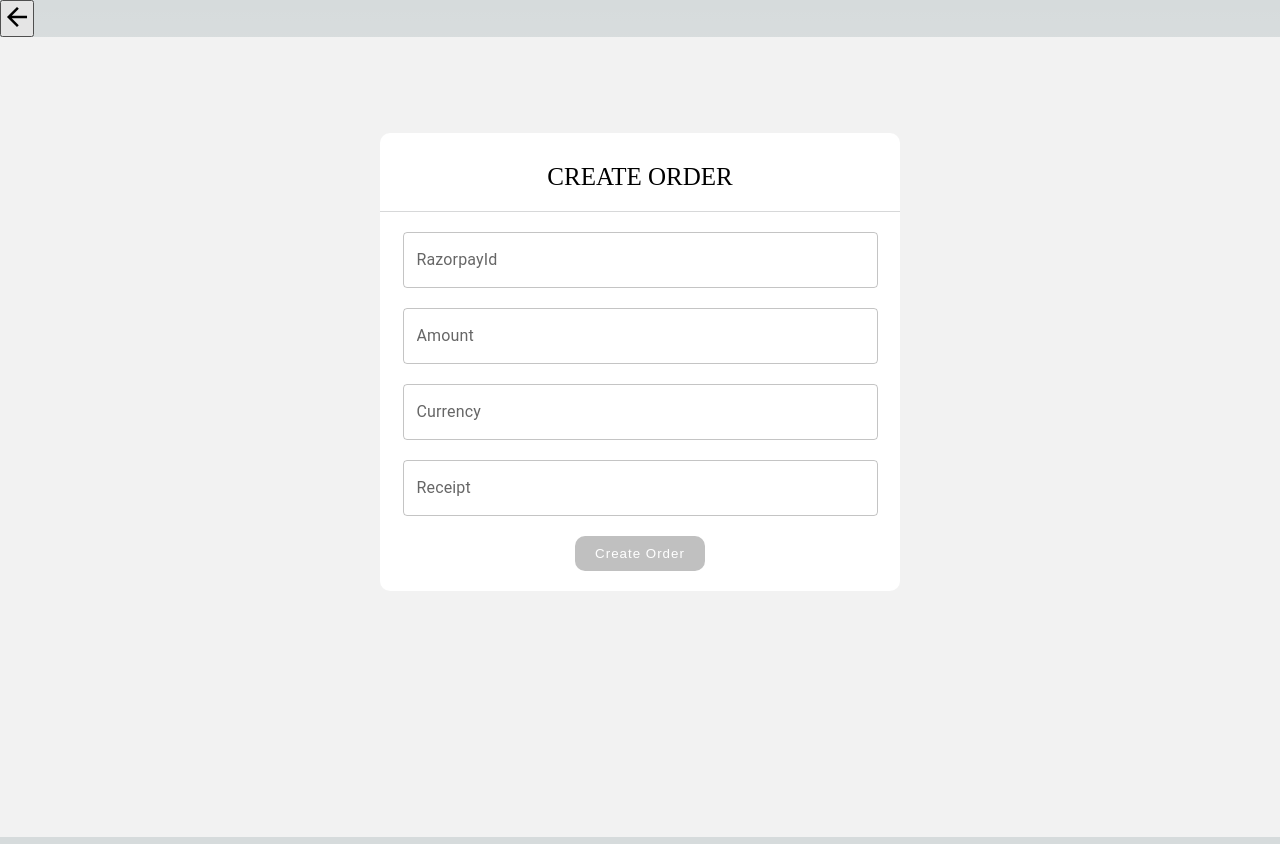
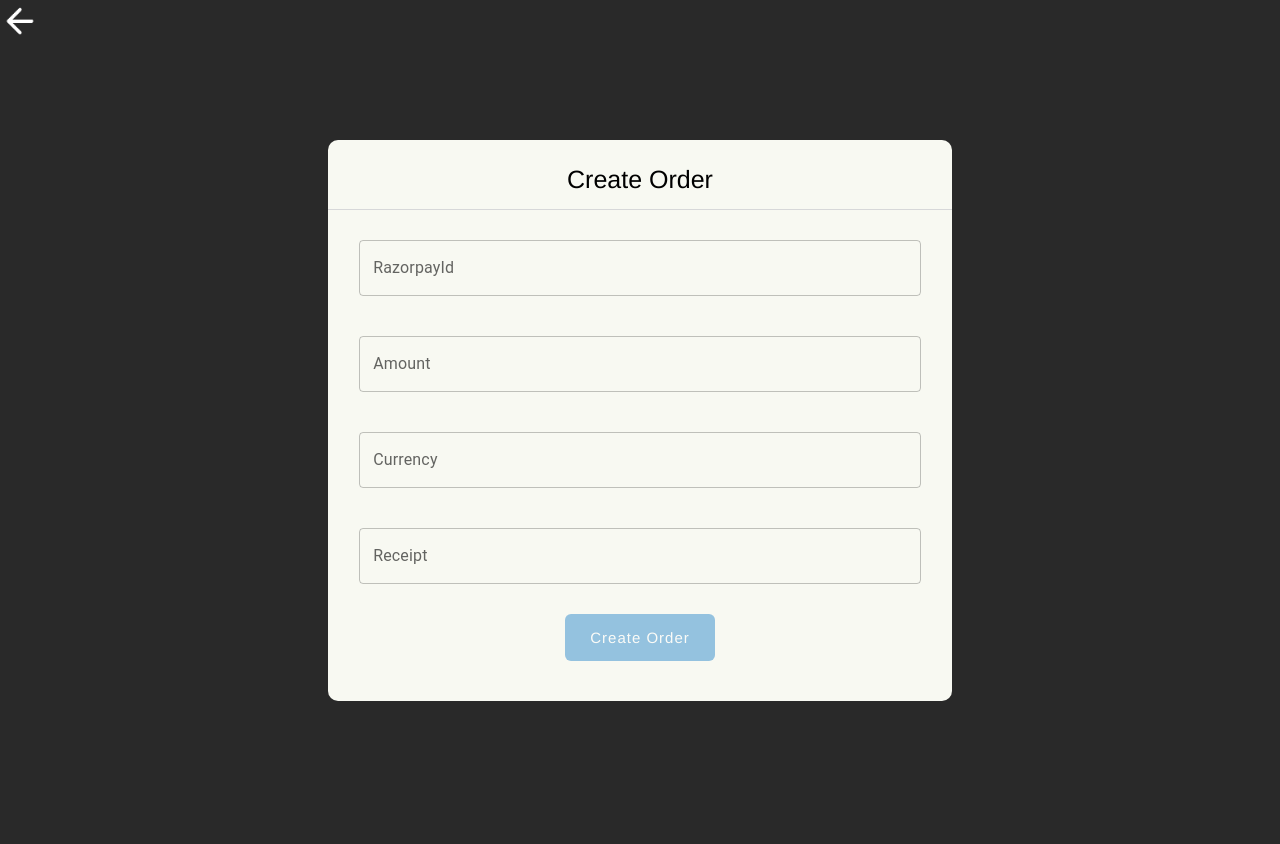
Before and after one commit to 3dwesupport/razorpay-example-nextjs, a Next.js app: page /createOrder in a window 1280 px wide. Built offline with nearby package versions, Linux system fonts and the light colour scheme.

Commit message:
fixing the UI of gatway razorpay

```diff
--- a/src/pages/createOrder.tsx
+++ b/src/pages/createOrder.tsx
@@ -4,8 +4,9 @@ import styles from '@/styles/Home.module.css'
 import {Container, createTheme, TextField, ThemeProvider} from "@mui/material";
 import {useRouter} from "next/router";
 import {Loading} from "@/Component/Loading";
-import {IoMdArrowBack} from "react-icons/io";
 const theme = createTheme();
+import backButton from "../../public/backButton.png"
+import Image from "next/image";
 
 /**
  * Render Create Order Screen
@@ -50,10 +51,13 @@ const CreateOrder = () => {
     }
     return (
         <div>
-            {!isActive && <button className={"styles.backButton"}
-                                  onClick={() => router.back()}>
-                <IoMdArrowBack size={30}/>
-            </button>
+            {!isActive && <div className={styles.backBtnStyle}>
+               <Image src={backButton} alt={""}
+                      width={40}
+                      height={40}
+                      onClick={() => router.back()}
+               />
+            </div>
             }
             <div className={styles.main}>
                 <ThemeProvider theme={theme}>
@@ -64,7 +68,7 @@ const CreateOrder = () => {
                                 :
                                 <div className={styles.App}>
                                     <div className={styles.tab}>
-                                        <div className={styles.heading}>CREATE ORDER</div>
+                                        <div className={styles.heading}>Create Order</div>
                                         <div className={styles.horizontalLine}></div>
                                         <div className={styles.form}>
                                             <div className={styles.textInput}>
@@ -104,7 +108,7 @@ const CreateOrder = () => {
                                                            onChange={(e: any) => setReceipt(e.target.value)}
                                                 />
                                             </div>
-                                            <div>
+                                            <div className={styles.buttonStyle}>
                                                 <button disabled={handleDisabled()}
                                                         className={`${handleDisabled() ? styles.btn : styles.enabled}`}
                                                         onClick={handleCreateOrder}>Create Order
--- a/src/pages/index.tsx
+++ b/src/pages/index.tsx
@@ -34,7 +34,7 @@ export default function Home() {
         <>
             <div className={styles.home}>
                 <div className={styles.tab}>
-                    <div className={styles.heading}>PAYMENT GATEWAY</div>
+                    <div className={styles.heading}>Payment Gateway</div>
                     <div className={styles.horizontalLine}></div>
                     <div className={styles.selectInput}>
                         <SelectInputBox
@@ -57,7 +57,7 @@ export default function Home() {
                             items={availableOptions.map((type: any) => type.options)}
                             onFieldChange={(e: any) => handleOptions(e)}
                         />
-                        <div className={styles.selectInput}>
+                        <div className={styles.btnStyle}>
                             <button disabled={handleDisabled()}
                                     className={`${handleDisabled() ? styles.btn : styles.enabled}`}
                                     onClick={handleSubmit}>Submit
--- a/src/styles/Home.module.css
+++ b/src/styles/Home.module.css
@@ -6,7 +6,7 @@
     padding: 6rem;
     min-height: 100vh;
     text-align: center;
-    background-color: #f2f2f2;
+    background-color: #292929;
 }
 
 .home {
@@ -15,20 +15,19 @@
     align-items: center;
     min-height: 100vh;
     text-align: center;
-
-}
-.button {
-    background-color: red;
+    background-color: #292929;
 }
 
 .backButton {
     display: flex;
 }
 
-
-
-
-
+.backBtnStyle{
+    background-color:  #292929;
+}
+.btnStyle {
+    margin-top: 30px;
+}
 
 /* Enable hover only on non-touch devices */
 @media (hover: hover) and (pointer: fine) {
@@ -163,33 +162,55 @@
     flex-direction: column;
     justify-content: center;
     align-items: center;
-    background-color:#f2f2f2 ;
+    background-color: #292929;
+}
+.btnStyle{
+
 }
 
-.App {
+.responseData {
     display: flex;
     text-align: center;
-    width: 100%;
-    flex-direction: column;
+    margin: 20px;
+    padding-block: 15px;
+    border-radius: 10px;
     justify-content: center;
     align-items: center;
-    background-color:#f2f2f2 ;
-    margin-bottom: 10%;
+    background-color: #f2f2f2;
 }
+.responseDataInnerSection {
+    width: 90%;
+    display: flex;
+    justify-content: space-evenly;
+    align-items: center;
+}
+
+/*.App {*/
+/*    display: flex;*/
+/*    text-align: center;*/
+/*    width: 100%;*/
+/*    flex-direction: column;*/
+/*    justify-content: center;*/
+/*    align-items: center;*/
+/*    background-color:#f2f2f2 ;*/
+/*    margin-bottom: 10%;*/
+/*}*/
 
 .heading {
     /*font-family: "Comic Sans MS", serif;*/
-    margin: 20px;
-    font-family: TheSansB7;
+    margin: 15px;
+    font-family: Helvetica Neue;
     font-size: 25px;
+    font-weight: inherit;
 }
 
 .headingFont {
-    font-family: TheSansB7;
-    margin: 40px;
+    display: flex;
+    font-family: Helvetica Neue;
     justify-content: center;
     align-items: center;
     line-height: 40px;
+    width: 100%;
 }
 
 .form {
@@ -202,29 +223,30 @@
 .textInput {
     width: 100%;
     align-content: center;
-    margin: 10px;
+    margin-block: 20px;
 }
 
 .selectInput {
     align-content: center;
-    margin: 30px;
-
+    margin-inline: 30px;
+    margin-block: 40px;
 }
 
 .button {
-    margin: 20px;
-    background-color: royalblue;
+    /*margin: 20px;*/
+    /*background-color: royalblue;*/
 }
 
 .tab {
-    padding: 10px;
-    background-color: white;
+    padding-top: 10px;
+    background-color: #f8f9f2;
     justify-content: center;
     align-items: center;
-    width: 50%;
+    width: 60%;
     border-radius: 10px;
 }
-.container{
+
+.container {
     margin-top: 80px;
     padding: 10px;
     background-color: white;
@@ -235,38 +257,40 @@
 }
 
 .input {
-    width: 95%;
+    width: 90%;
 }
 
 .btn {
-    background-color: silver;
+    background-color: #0071C5;
     margin: 10px;
-    padding-inline: 20px;
-    padding-block: 10px;
-    border-radius: 10px;
+    padding-inline: 25px;
+    padding-block: 15px;
+    border-radius: 6px;
     color: white;
+    font-size: 15px;
+    font-family: Helvetica Neue;
     border: none;
     letter-spacing: 1px;
+    opacity: 40%;
 }
+
 .horizontalLine {
     height: 1px;
     background-color: #d7d8d9;
     margin-block: 10px;
-    margin-inline: -2%;
-
 }
 
 .enabled {
     background-color: #0071C5;
-    margin: 10px;
-    padding-inline: 20px;
-    padding-block: 10px;
-    border-radius: 10px;
+    margin-block: 10px;
+    padding-inline: 25px;
+    padding-block: 15px;
+    border-radius: 6px;
     color: white;
+    font-size: 15px;
     border: none;
-    letter-spacing: 1px;
-
-;
+    font-family: Helvetica Neue;
+    letter-spacing: 1px;;
 }
 
 .selectInputBox {
@@ -274,20 +298,40 @@
     justify-content: center;
     width: 100%;
 }
+
 .loading {
     width: 100%;
     height: 100%;
     margin-top: 20%;
     display: flex;
     align-items: center;
-    background-color: #f2f2f2;
+    background-color: #292929;
     justify-content: center;
 }
+
 .textFieldStyle {
     margin: 0 0 16px 0 !important;
     text-transform: capitalize;
     text-align: left;
 }
-.object{
+
+.object {
     margin-bottom: 20px;
 }
+.responseValues{
+    display: flex;
+    flex-display: row;;
+    justify-content: space-evenly;
+    font-family: Helvetica Neue;
+    width: 61%;
+}
+.values{
+    text-align: left;
+    margin-bottom: 15px;
+}
+.buttonStyle{
+    display: flex;
+    justify-content: center;
+    align-items: center;
+    margin-bottom: 30px;
+}
```
Also changed, not shown: src/pages/OrderResponseFailed.tsx (+26 -4 lines), src/pages/createOrderResponse.tsx (+43 -10 lines), src/pages/paymentGateWay.tsx (+16 -7 lines), src/pages/paymentGatewayResponse.tsx (+37 -11 lines), public/backButton.png (added).
